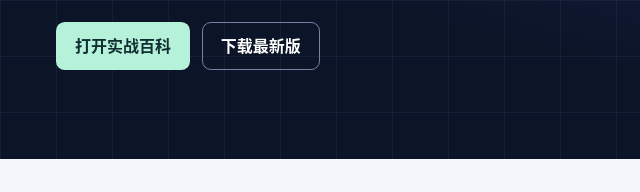
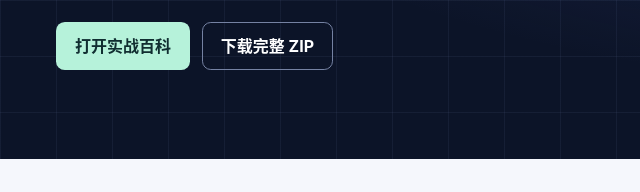
Before and after one commit to szy0387-beep/mcm-agent-skills, a plain HTML site: page docs/index.html in a window 1280 px wide. Shown: the part 413-605 px from the top of the page, 0-640 px from the left. Drawn offline with Linux system fonts and the light colour scheme.

Commit message:
Link directly to the complete modeling handbook archive

```diff
--- a/docs/index.html
+++ b/docs/index.html
@@ -35,7 +35,7 @@
           <p class="hero-summary">三人并行推进，每晚核对结果和接手人。</p>
           <div class="actions">
             <a class="button button-primary" href="#handbook">打开实战百科</a>
-            <a class="button button-outline" href="https://github.com/szy0387-beep/mcm-agent-skills/releases/latest">下载最新版</a>
+            <a class="button button-outline" href="https://github.com/szy0387-beep/mcm-agent-skills/archive/refs/heads/main.zip">下载完整 ZIP</a>
           </div>
         </div>
         <aside class="contest-preview" aria-labelledby="contest-preview-title">
@@ -317,7 +317,7 @@
         <div>
           <h2 id="start-title">打开 Codex 开题</h2>
           <ol class="setup">
-            <li>从<a href="https://github.com/szy0387-beep/mcm-agent-skills/releases/latest">发布页</a>下载 Source code (zip) 并解压。</li>
+            <li><a href="https://github.com/szy0387-beep/mcm-agent-skills/archive/refs/heads/main.zip">下载完整 ZIP</a>并解压。压缩包包括 28 个 Skill、实战百科、三人分工和练习。</li>
             <li>用 Codex 打开包含 <code>AGENTS.md</code> 的文件夹。</li>
             <li>把题面和附件放进 <code>cases/我的题/inputs/</code>，再发送练习指令。</li>
           </ol>
```
Also changed, not shown: 1 other file.
